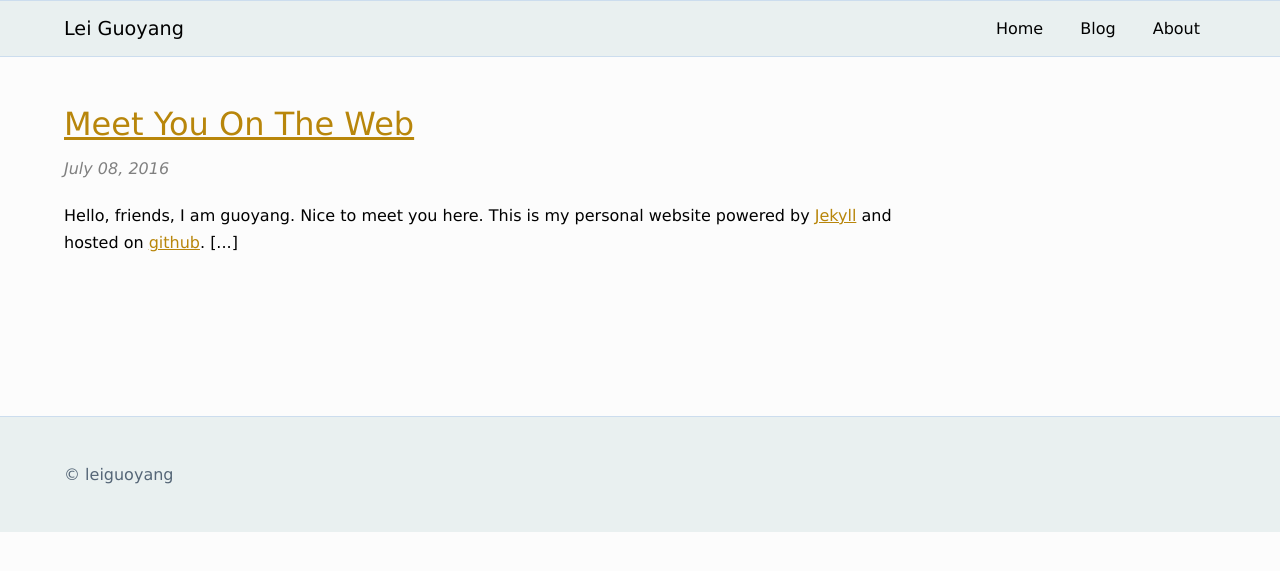
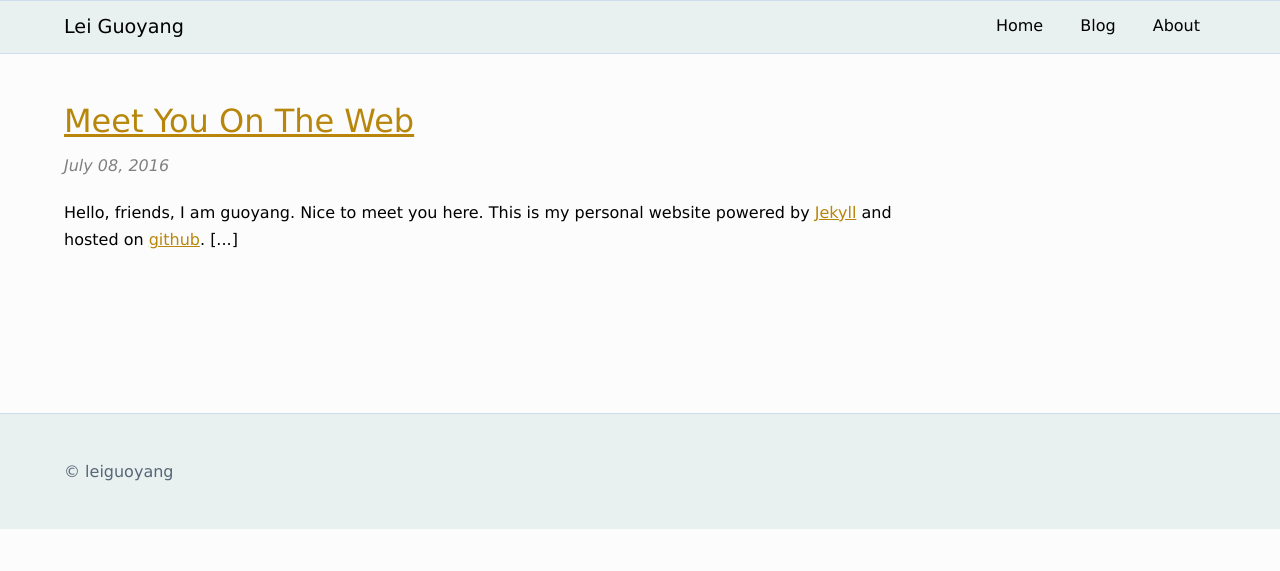
Before and after one commit to leiguoyang/leiguoyang.github.io, a Jekyll site: the page built from index.html, in a window 1280 px wide. Shown: the top 571 px of the page. Built offline with Jekyll 4.4.1, drawn with Linux system fonts in a browser that asks for light colours.

Commit message:
change the padding of header and navigation

```diff
--- a/css/main.css
+++ b/css/main.css
@@ -6,7 +6,7 @@
 }
 
 header {
-  padding: 1em 5%;
+  padding: .9em 5%;
   text-align: left;
   border-top: 1px solid #cde;
   border-bottom: 1px solid #cde;
@@ -84,6 +84,7 @@
   display: inline-block;
   text-decoration: none;
   color: black;
+  padding: 1em 1em;
 }
 
 nav a:hover {
--- a/css/mobile.css
+++ b/css/mobile.css
@@ -7,10 +7,6 @@
   padding-right: 5%;
 }
 
-nav a {
-  padding: 1em 1em;
-}
-
 nav {
 	border-bottom: 1px solid #cde;
 }
--- a/css/pc.css
+++ b/css/pc.css
@@ -14,7 +14,3 @@
 	top: 0;
 	right: 0;
 }
-
-nav a {
-	padding: 1.2em 1em;
-}
```
